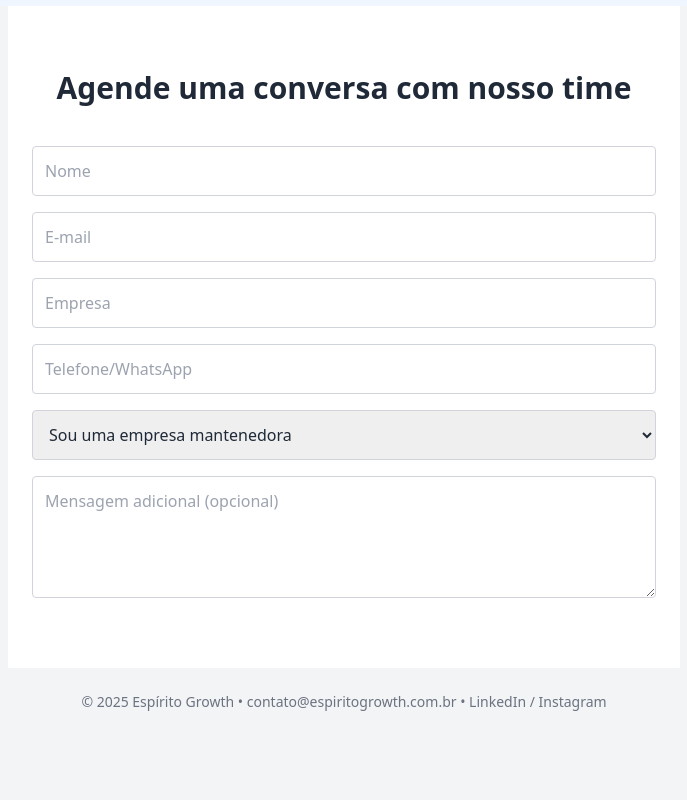
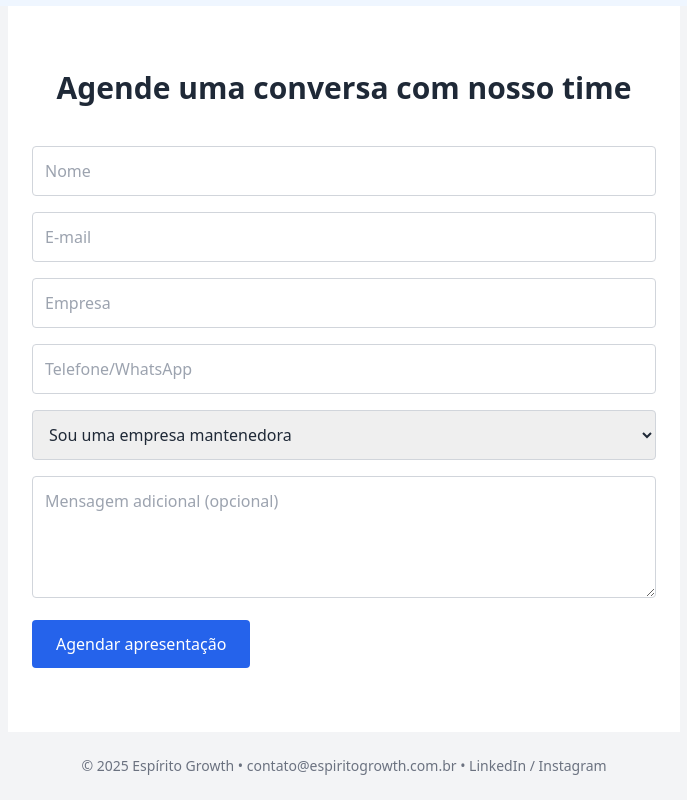
Before and after one commit to andersonpaivaorbita/aceleradora-espirito-hub, a plain HTML site: page index.html in a window 1280 px wide. Shown: the part 2404-3204 px from the top of the page, without its empty margins (296-983 px from the left). Before the commit the page ends 3140 px from the top, so only its background shows below. Drawn offline with nearby package versions, Linux system fonts and the light colour scheme.

Commit message:
Add files via upload

```diff
--- a/index.html
+++ b/index.html
@@ -211,9 +211,8 @@
       <option>Sou gestor público / edital</option>
     </select>
     <textarea name="Mensagem adicional" placeholder="Mensagem adicional (opcional)" class="w-full border border-gray-300 p-3 rounded mb-4" rows="4"></textarea>
-
+    <button type="submit" class="bg-blue-600 text-white px-6 py-3 rounded hover:bg-blue-700 transition">Agendar apresentação</button>
   </form>
-</form>
 </section>
 
 <!-- RODAPÉ -->
```
